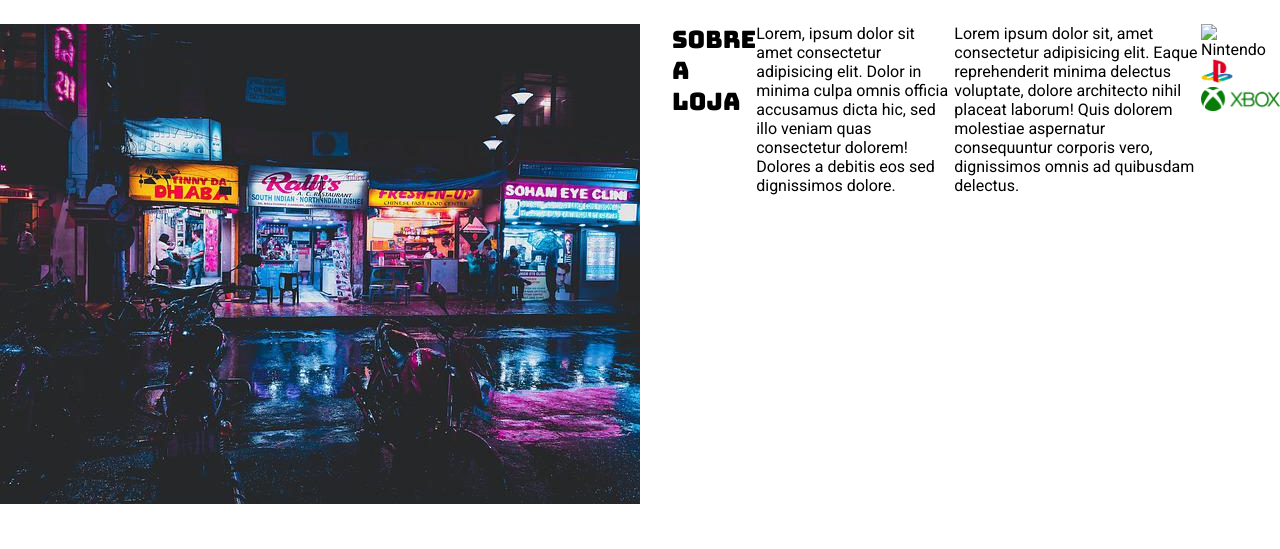
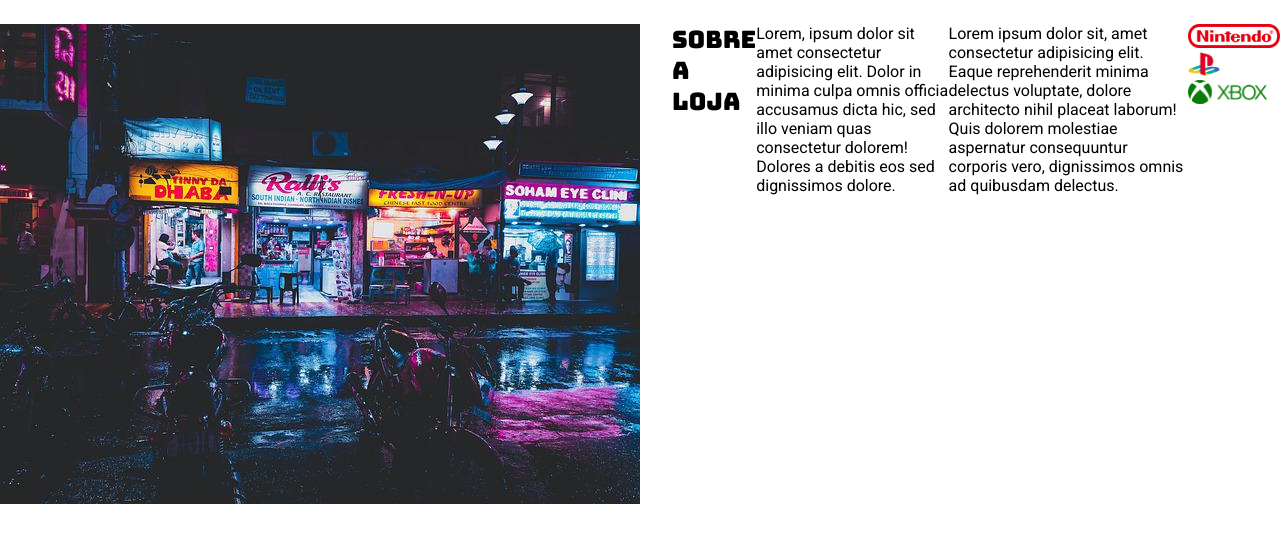
Before and after one commit to Gabriel-G1511/Loja-de-games, a plain HTML site: page index.html in a window 1280 px wide. Shown: the part 75-624 px from the top of the page. Drawn offline with Linux system fonts and the light colour scheme; files whose address does not match are found by name.

Commit message:
Update index.html

```diff
--- a/index.html
+++ b/index.html
@@ -56,7 +56,7 @@
 
             <!-- Lista de marcas -->
             <ul class="brands">
-                <li><img src="./images/nintendo.png" alt="Nintendo"></li>
+                <li><img src="./nintendo.png" alt="Nintendo"></li>
                 <li><img src="./images/playstation.png" alt="PlayStation"></li>
                 <li><img src="./images/xbox.png" alt="Xbox"></li>
             </ul>
```
